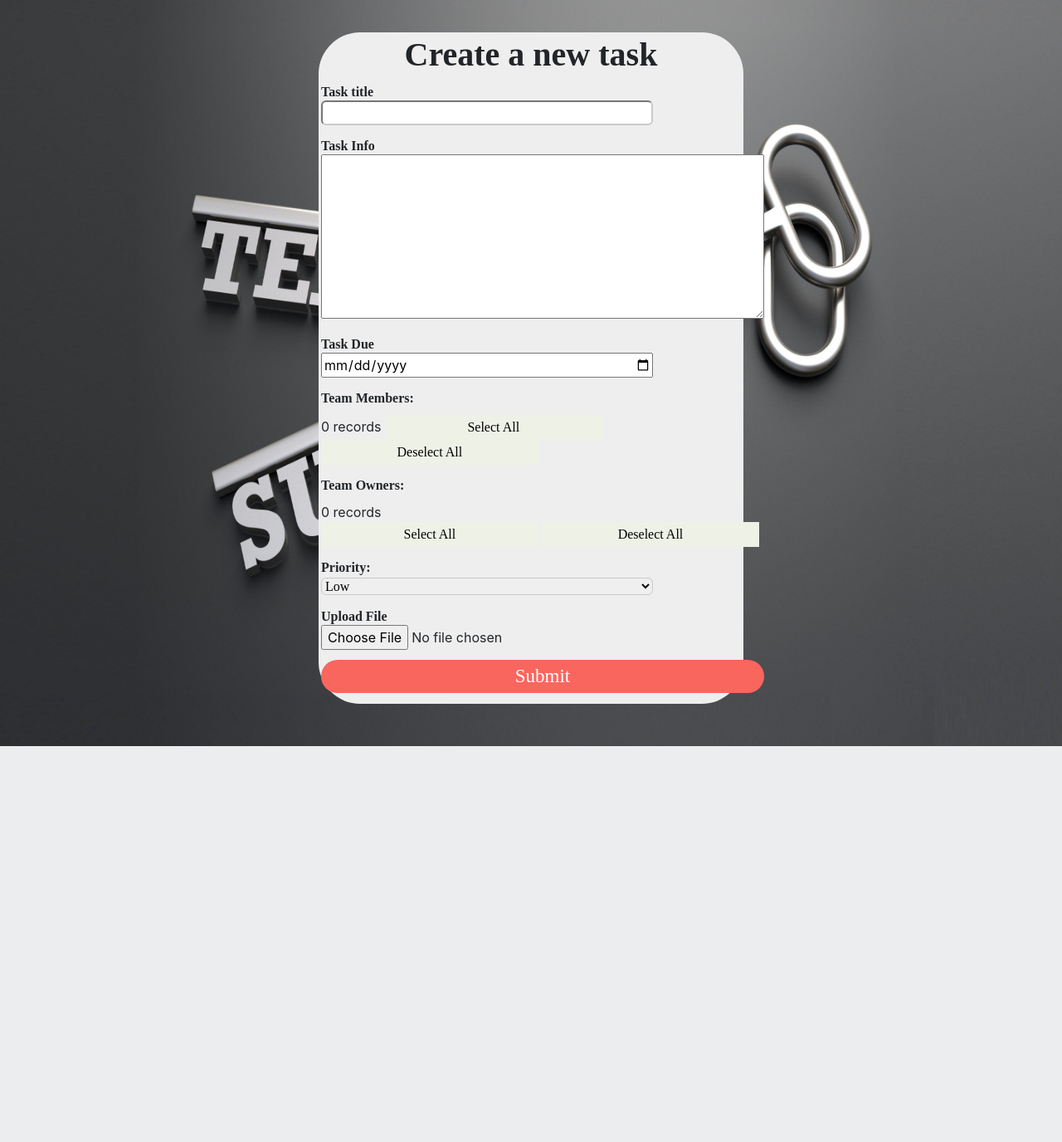
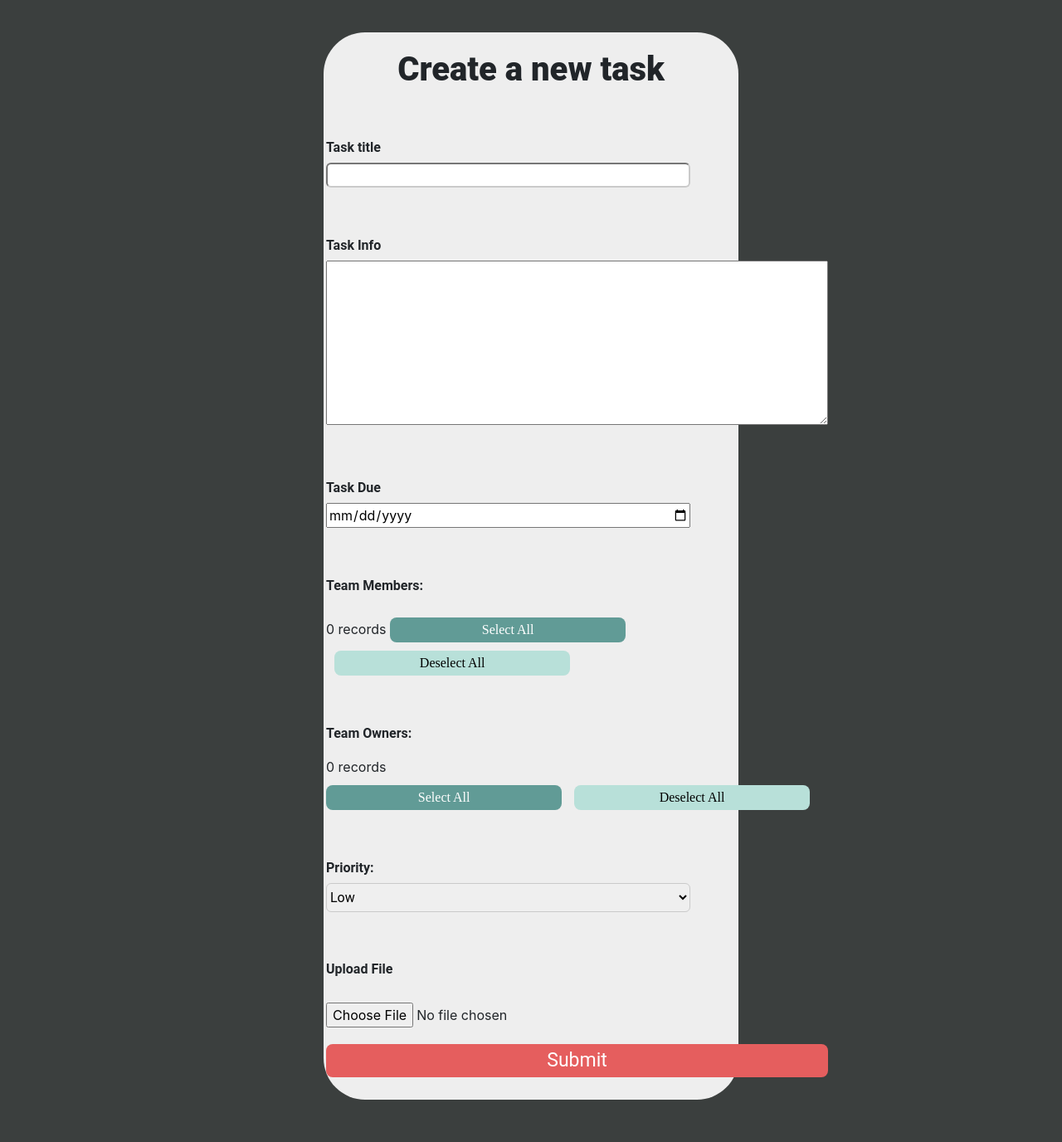
Before and after one commit to yousseftawfik11/EtisalatManagerTasksWebApp, a PHP site: page /ManagerHome.php in a window 1280 px wide. Shown: the part 57-1433 px from the top of the page at 83% size. Before the commit the page ends 956 px from the top, so only its background shows below. Run offline with PHP 8.4, Linux system fonts and the light colour scheme; data that the repository does not hold is empty; some libraries are stand-ins or nearby versions.

Commit message:
Color Pallete

```diff
--- a/ManagerHome.php
+++ b/ManagerHome.php
@@ -18,7 +18,7 @@ include 'AddTask.php';
 </head>
 
 <body class="backgroundimage">
-<nav class="navbar navbar-expand-lg navbar-light bg-light">
+<nav class="navbar navbar-expand-lg navbar-light bg-light navBar-color">
   <a class="navbar-brand" href="#">Tasks System</a>
   <button class="navbar-toggler" type="button" data-toggle="collapse" data-target="#navbarNavAltMarkup" aria-controls="navbarNavAltMarkup" aria-expanded="false" aria-label="Toggle navigation">
     <span class="navbar-toggler-icon"></span>
@@ -37,7 +37,7 @@ include 'AddTask.php';
 </nav>
 
 <div class="CreateTask">
-<h1 style="text-align: center;">Create a new task</h1>
+<h1 style="text-align: center; margin-top:18px;">Create a new task</h1>
 
 <form action="<?php echo $_SERVER['PHP_SELF']?>" method="post" enctype="multipart/form-data" class="FormCenter">
     <div class="fieldsSpacing">
@@ -51,7 +51,7 @@ include 'AddTask.php';
     <label for="TaskInfo" class="NewTaskLabel">Task Info</label>
     </div>
     <!-- <input type="text" name="TaskInfo" class="contentInput inputFeildsFont" required> -->
-    <textarea name="TaskInfo" rows="8" cols="50">
+    <textarea name="TaskInfo" rows="8" cols="57">
     </textarea>
     </div>
     <div class="fieldsSpacing">
@@ -71,7 +71,7 @@ include 'AddTask.php';
 
         if(mysqli_num_rows($result1)>0){
 
-            echo '<div class="checkbox-group required titleInput">';
+            echo '<div class="checkbox-group required titleInput" style="width:450px">';
 
             while($row= mysqli_fetch_assoc($result1)){
 
@@ -84,7 +84,7 @@ include 'AddTask.php';
 
 ?>
     <input type="button" class="Checkbox-btns" onclick='selectsMember()' value="Select All"/>
-        <input type="button"  class="Checkbox-btns" onclick='deSelectMember()' value="Deselect All"/>
+        <input type="button"  class="Checkbox-Debtns" onclick='deSelectMember()' value="Deselect All"/>
         </div>
            <div class="fieldsSpacing">
 
@@ -111,25 +111,25 @@ include 'AddTask.php';
 ?>
 <div>
         <input type="button"  class="Checkbox-btns" onclick='selectsLeader()' value="Select All"/>
-        <input type="button" class="Checkbox-btns" onclick='deSelectLeader()' value="Deselect All"/>
+        <input type="button" class="Checkbox-Debtns" onclick='deSelectLeader()' value="Deselect All"/>
         </div>
            </div>
         <div class="fieldsSpacing">
         <div class="labelSpace">
 <label for="priority" class="NewTaskLabel">Priority: </label>
 </div>
-<select name="priority" class="titleInput inputFeildsFont">
+<select name="priority" class="titleInput inputFeildsFont" style="height: 35px;">
   <option value="1">Low</option>
   <option value="2">Medium</option>
   <option value="3">High</option>
   <option value="4">Very High</option>
 </select>
 </div>
-<div class="labelSpace">
-<label for="priority" class="NewTaskLabel inputFeildsFont">Upload File </label>
+<div class="labelSpace inputFeildsFont fieldsSpacing">
+<label for="priority" class="NewTaskLabel ">Upload File </label>
 </div>
 <div >
-<input type="File" name="file" class="fieldsSpacing">
+<input type="File" name="file" style="margin-bottom: 20px;">
 </div>
 <input type="submit" name="submit" class="TaskSubmit-btn">
 </form>
--- a/css/styles.css
+++ b/css/styles.css
@@ -8,7 +8,9 @@ body{
 @import url('https://fonts.googleapis.com/css2?family=Roboto:ital,wght@1,300&display=swap');
 @import url('https://fonts.googleapis.com/css2?family=Roboto+Slab:wght@100&display=swap');
 
-
+.navBar-color{
+  background-color: #ebfff5 !important;
+}
 /* login design start*/
 .LoginContainer{
 
@@ -25,7 +27,7 @@ body{
 }
 
 h1{
-  font-family: 'Roboto Slab', serif;
+  font-family: 'Roboto', sans-serif;
   font-weight: 850 !important;
 
 }
@@ -33,14 +35,14 @@ h1{
 
 
 .CreateTask{
-  width: 40%;
+  width: 500px;
   margin-left: auto;
   margin-right: auto;
   border: solid;
   margin-top: 3%;
   margin-bottom: 4%;
   border-radius: 50px;
-  background-color: #EEEEEE;
+  background-color: #eeeeee;
   border-color: transparent;
 }
 
@@ -66,7 +68,7 @@ table{
   width: 400px;
 }
 .titleInput{
-  width: 400px;
+  width: 439px;
 }
 .FormCenter{
   margin-right: auto;
@@ -74,13 +76,14 @@ table{
   width: fit-content;
 }
 .NewTaskLabel{
-  font-family: 'Roboto Slab', serif;
-  font-weight: 600;
+font-family: 'Roboto', sans-serif;
+font-weight: 600;
   font-size: medium;
+  margin-bottom: 16px;
 }
 .inputFeildsFont{
-  font-family: 'Roboto Slab', serif;
-  border-radius: 6px;
+  font-family: 'Roboto', sans-serif;
+    border-radius: 6px;
   border-color: rgb(202, 202, 202);
 
 }
@@ -90,35 +93,51 @@ table{
   font-size: 20px;
 }
 .Checkbox-btns{
-  width:49%;
+  width:47%;
   font-family: 'Roboto Slab', serif;
-  background-color:  #EEF1E6;
+  background-color:  #619b96;
   border-color: transparent;
+  border-radius: 8px;
+  color: white;
+  margin-top: 10px;
+
+}
+.Checkbox-Debtns{
+  width:47%;
+  font-family: 'Roboto Slab', serif;
+  background-color:  #b8e0d9;
+  border-color: transparent;
+  border-radius: 8px;
+  margin-left: 10px;
+  margin-top: 10px;
+
 
 }
 .TaskSubmit-btn{
   width: 100%;
-  margin-bottom: 10px;
-  font-family: 'Roboto Slab', serif;
-  background: #F9665E;
+  margin-bottom: 24px;
+  font-family: 'Roboto', sans-serif;
+    background: #e55e5e;
   color: white;
-  border-radius: 20px;
+  border-radius: 8px;
   font-size: 23px;
   border-color: transparent;
 
 }
 .fieldsSpacing{
   margin-bottom: 12px;
+  margin-top: 57px
 }
 
 .backgroundimage{
-  background-image:
-  url('../images/TeamSuccesBackground.jpg');
+  /* background-image:
+  url('../images/TeamSuccesBackground.jpg'); */
   height: 100%;
   width: 100%;
   background-repeat: no-repeat;
   background-size: 100% 100%;
   border-radius: 8px;
+  background-color: #3b3f3e;
   /* display: flex;
   margin-left: auto;
   margin-right: auto;
@@ -133,3 +152,7 @@ table{
   width: 30px;
   transition: ease-in-out 0.4s;
 }
+
+.collapse-btn{
+
+}
--- a/logout.php
+++ b/logout.php
@@ -2,7 +2,7 @@
 
 session_start();
 session_destroy();
-echo '<script>
-window.location.href="index.php";
-</script>';
+// echo '<script>
+// window.location.href="index.php";
+// </script>';
 ?>
```
Also changed, not shown: TasksView.php (+6 -2 lines), images/collapse-up.svg (added), images/collapseDown.svg (added).
